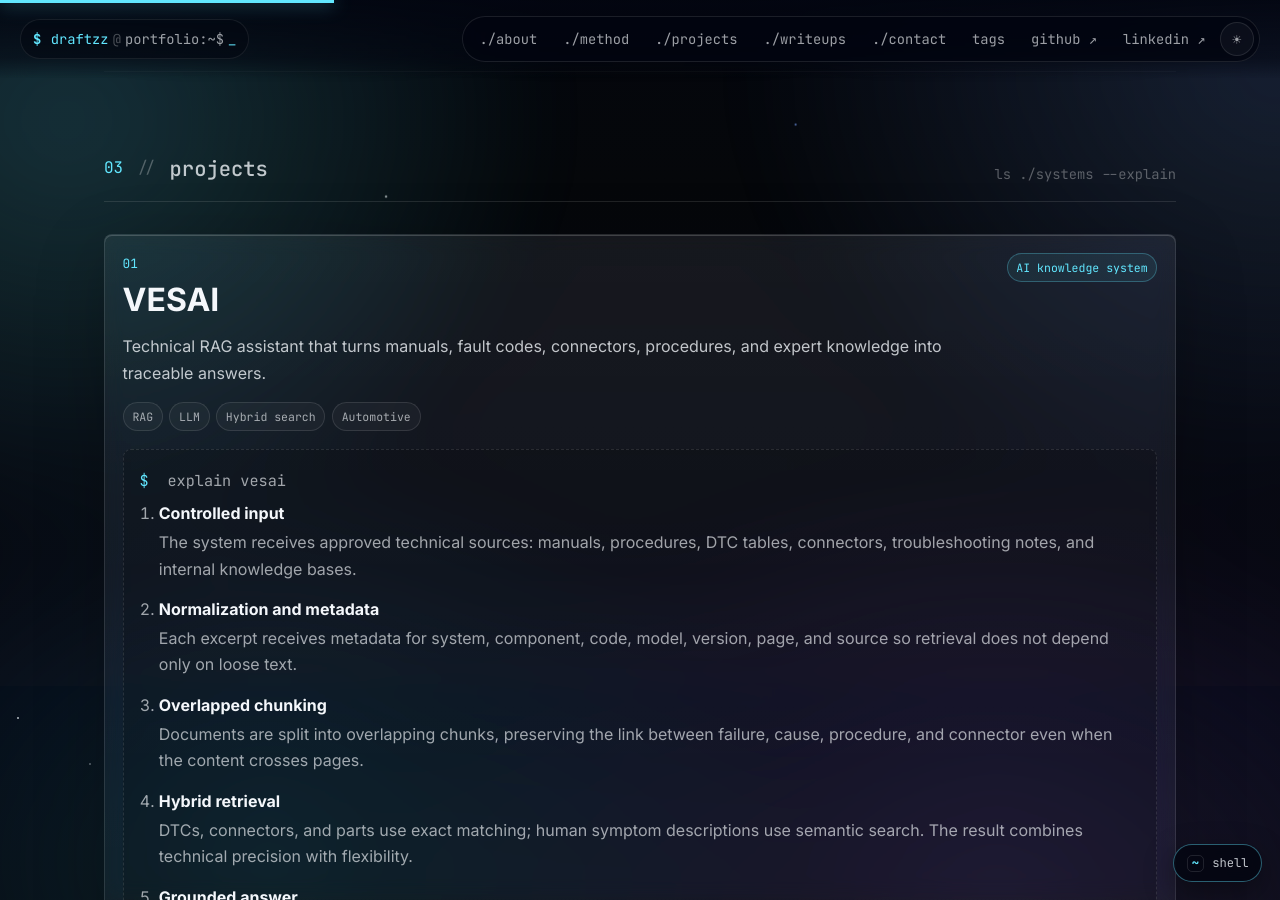
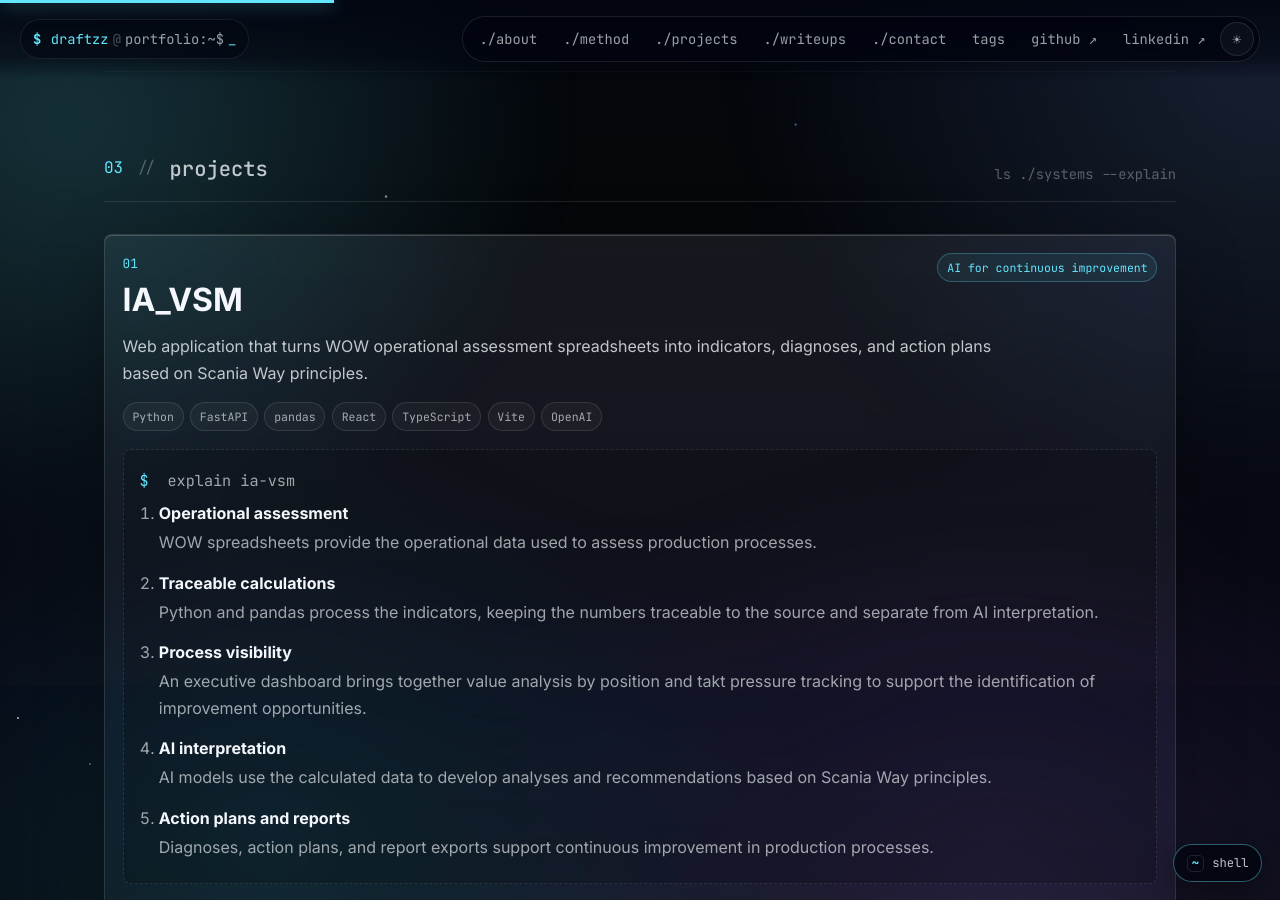
Before and after one commit to draftzz/draftzz.github.io, a Jekyll site: the page built from index.md, in a window 1280 px wide and 900 px high, scrolled down 2014 px. Built offline with Jekyll 4.4.1, drawn with Linux system fonts in a browser that asks for light colours; some web fonts are replaced; some of the changed text lies outside the part shown.

Commit message:
Add IA_VSM continuous improvement project

```diff
--- a/_data/projects.yml
+++ b/_data/projects.yml
@@ -1,3 +1,65 @@
+- slug: ia-vsm
+  name: IA_VSM
+  type_en: "AI for continuous improvement"
+  type_pt: "Inteligência Artificial para Melhoria Contínua"
+  summary_en: "Web application that turns WOW operational assessment spreadsheets into indicators, diagnoses, and action plans based on Scania Way principles."
+  summary_pt: "Aplicação web que transforma planilhas de levantamento operacional WOW em indicadores, diagnósticos e planos de ação, com base nos princípios do Scania Way."
+  tags_en:
+    - "Python"
+    - "FastAPI"
+    - "pandas"
+    - "React"
+    - "TypeScript"
+    - "Vite"
+    - "OpenAI"
+  tags_pt:
+    - "Python"
+    - "FastAPI"
+    - "pandas"
+    - "React"
+    - "TypeScript"
+    - "Vite"
+    - "OpenAI"
+  flow:
+    - title_en: "Operational assessment"
+      title_pt: "Levantamento operacional"
+      body_en: "WOW spreadsheets provide the operational data used to assess production processes."
+      body_pt: "Planilhas WOW fornecem os dados operacionais usados para avaliar os processos produtivos."
+    - title_en: "Traceable calculations"
+      title_pt: "Cálculos rastreáveis"
+      body_en: "Python and pandas process the indicators, keeping the numbers traceable to the source and separate from AI interpretation."
+      body_pt: "Python e pandas processam os indicadores, mantendo os números rastreáveis à fonte e separados da interpretação da IA."
+    - title_en: "Process visibility"
+      title_pt: "Visibilidade do processo"
+      body_en: "An executive dashboard brings together value analysis by position and takt pressure tracking to support the identification of improvement opportunities."
+      body_pt: "O painel executivo reúne análise de valor por posição e acompanhamento da pressão de takt para apoiar a identificação de oportunidades de melhoria."
+    - title_en: "AI interpretation"
+      title_pt: "Interpretação com IA"
+      body_en: "AI models use the calculated data to develop analyses and recommendations based on Scania Way principles."
+      body_pt: "Modelos de IA utilizam os dados calculados para elaborar análises e recomendações com base nos princípios do Scania Way."
+    - title_en: "Action plans and reports"
+      title_pt: "Planos de ação e relatórios"
+      body_en: "Diagnoses, action plans, and report exports support continuous improvement in production processes."
+      body_pt: "Diagnósticos, planos de ação e exportação de relatórios apoiam a melhoria contínua dos processos produtivos."
+  architecture_en: "Python and FastAPI backend with pandas for indicator calculations; React, TypeScript, and Vite frontend; integration with AI models via OpenAI for analysis and recommendations."
+  architecture_pt: "Backend em Python e FastAPI com pandas para cálculo dos indicadores; frontend em React, TypeScript e Vite; integração com modelos de IA via OpenAI para análises e recomendações."
+  impact_en: "Helps identify process improvement opportunities by connecting operational data, indicators, diagnoses, and action plans while preserving numerical traceability."
+  impact_pt: "Apoia a identificação de oportunidades de melhoria ao conectar dados operacionais, indicadores, diagnósticos e planos de ação, preservando a rastreabilidade dos números."
+  problem_en: "Operational assessments in spreadsheets need to become clear indicators and actionable diagnoses to support continuous improvement in production processes."
+  problem_pt: "Levantamentos operacionais em planilhas precisam se transformar em indicadores claros e diagnósticos acionáveis para apoiar a melhoria contínua dos processos produtivos."
+  method_en: "Separates calculation from interpretation: Python and pandas compute the indicators, and AI uses those results to produce analyses and recommendations. The dashboard and reports bring this information together to support action planning."
+  method_pt: "Separa cálculo e interpretação: Python e pandas calculam os indicadores, e a IA utiliza esses resultados para produzir análises e recomendações. O painel e os relatórios reúnem essas informações para apoiar o planejamento de ações."
+  technical_notes_en:
+    - "Indicator calculations are handled in Python and pandas, independently of AI interpretation."
+    - "Combines an executive dashboard, value analysis by position, and takt pressure tracking."
+    - "Includes report exports to support the use of diagnoses and action plans."
+  technical_notes_pt:
+    - "Os cálculos dos indicadores são realizados em Python e pandas, independentemente da interpretação da IA."
+    - "Reúne painel executivo, análise de valor por posição e acompanhamento da pressão de takt."
+    - "Inclui exportação de relatórios para apoiar o uso dos diagnósticos e planos de ação."
+  boundaries_en: "This portfolio entry describes the solution and its technologies without including operational spreadsheets or production data."
+  boundaries_pt: "Esta apresentação descreve a solução e suas tecnologias sem incluir planilhas operacionais ou dados de produção."
+
 - slug: vesai
   name: VESAI
   type_en: "AI knowledge system"
```
